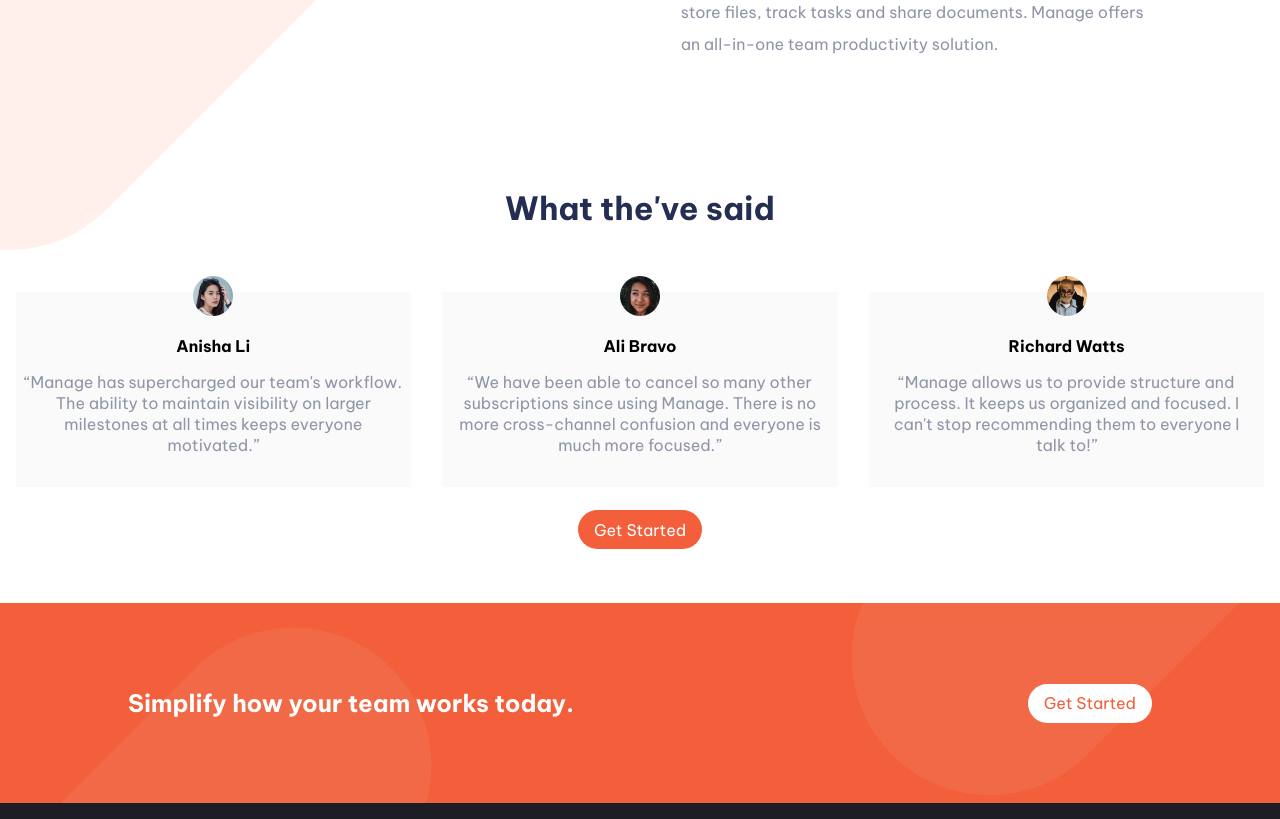
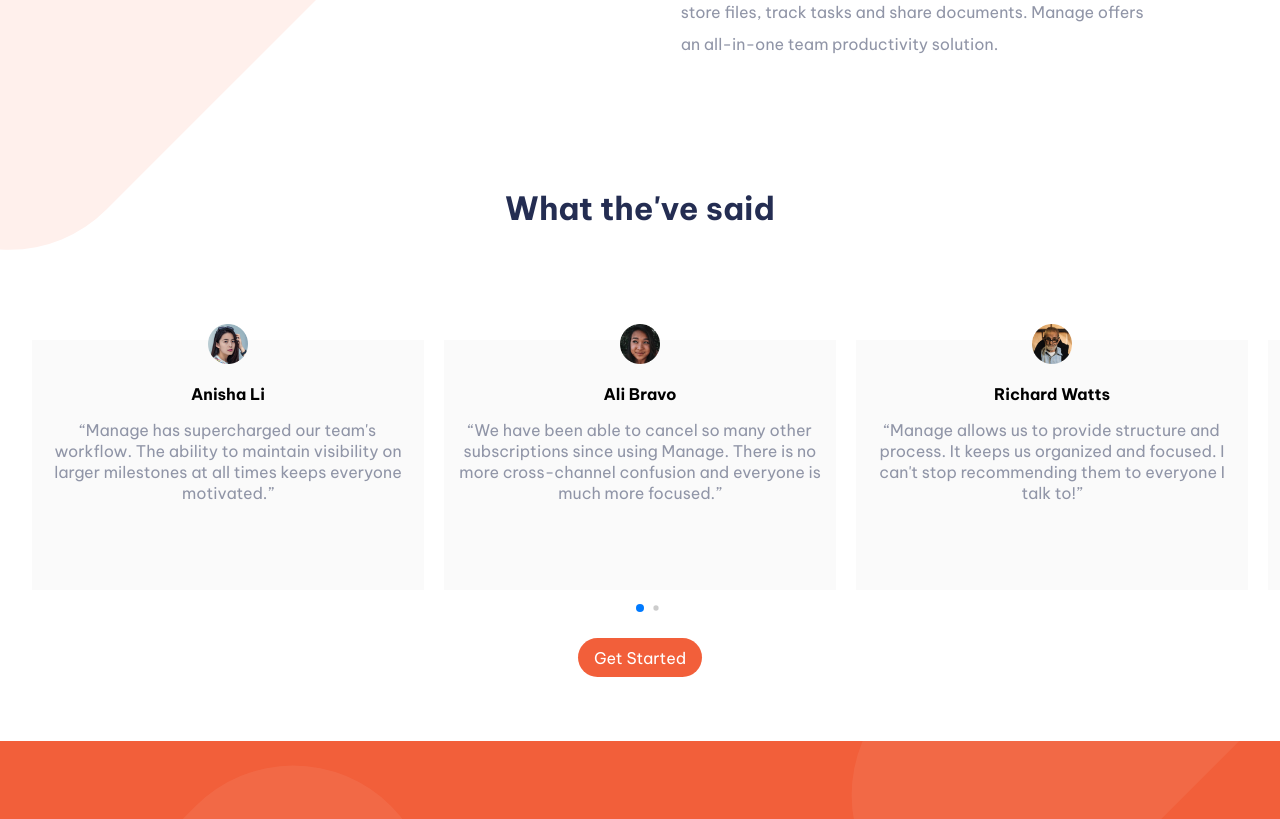
Before and after one commit to Mitchellakr/manage-landing-page, a plain HTML site: page index.html in a window 1280 px wide. Shown: the part 1160-1979 px from the top of the page. Drawn offline with nearby package versions, Linux system fonts and the light colour scheme.

Commit message:
made the swiper cdn work

```diff
--- a/css/style.scss
+++ b/css/style.scss
@@ -225,6 +225,10 @@ header {
 // this is the comment section
 
 .comment {
+    display: flex;
+    flex-direction: column;
+    gap: 1em;
+    align-items: center;
     text-align: center;
     padding-bottom: 2em;
 
@@ -234,17 +238,19 @@ header {
         color: var(--dark-blue);
     }
 
-    .users {
-        display: grid;
-        grid-template-columns: repeat(3, 1fr);
-        gap: 2em;
-        margin: 0 1em;
+    .swiper {
+        width: 100%;
+        padding: 2em;
+    }
 
-        .user-card {
+
+    .swiper-wrapper {
+        // height: 100%;
+
+        .swiper-slide {
             background-color: var(--light-grey);
             padding: .5em;
-            padding-bottom: 2em;
-            margin-bottom: 2em;
+            height: 250px;
 
 
             img {
@@ -470,13 +476,6 @@ footer {
         align-items: center;
     }
 
-    .comment .users {
-        display: grid;
-        grid-template-columns: repeat(1, 1fr);
-        gap: 1em;
-        text-align: center;
-    }
-
     .second-section .container .info .left-info {
         text-align: center;
     }
--- a/index.html
+++ b/index.html
@@ -15,6 +15,7 @@
     <title>manage-landing-page-master</title>
 </head>
 <body>
+
 
     <!-- this is the header section -->
 
@@ -99,22 +100,31 @@
 
     <section class="comment">
         <h1>What the've said</h1>
-        <div class="users">
-            <div class="user-card">
+        <div class="swiper">
+            <div class="swiper-wrapper">
+            <div class="swiper-slide">
                 <img src="images/avatar-anisha.png">
                 <h4>Anisha Li</h4>
                 <p>“Manage has supercharged our team's workflow. The ability to maintain visibility on larger milestones at all times keeps everyone motivated.”</p>
             </div>
-            <div class="user-card">
+            <div class="swiper-slide">
                 <img src="images/avatar-ali.png">
                 <h4>Ali Bravo</h4>
                 <p>“We have been able to cancel so many other subscriptions since using Manage. There is no more cross-channel confusion and everyone is much more focused.”</p>
             </div>
-            <div class="user-card">
+            <div class="swiper-slide">
                 <img src="images/avatar-richard.png">
                 <h4>Richard Watts</h4>
                 <p>“Manage allows us to provide structure and process. It keeps us organized and focused. I can't stop recommending them to everyone I talk to!”</p>
             </div>
+            <div class="swiper-slide">
+                <img src="images/avatar-shanai.png">
+                <h4>Shanai Gough</h4>
+                <p>“Their software allows us to track, manage and collaborate on our projects from anywhere. It keeps the whole team in-sync without being intrusive.”</p>
+            </div>
+
+        </div>
+        <div class="swiper-pagination"></div>
         </div>
         <a href="#" class="primary-btn">Get Started</a>
     </section>
--- a/main.js
+++ b/main.js
@@ -40,25 +40,30 @@ menu.addEventListener("click", () => {
 })
 
 
-const swiper = new Swiper('.swiper', {
+//
+const swiper = new Swiper(".swiper", {
     // Optional parameters
-
-    // direction: 'vertical',
-    loop: true,
-
+    slidesPerView: 3,
+    spaceBetween: 20,
     // If we need pagination
     pagination: {
-        el: '.swiper-pagination',
+        el: ".swiper-pagination",
+        dynamicBullets: true,
     },
 
-    // Navigation arrows
-    navigation: {
-        nextEl: '.swiper-button-next',
-        prevEl: '.swiper-button-prev',
-    },
-
-    // And if we need scrollbar
-    scrollbar: {
-        el: '.swiper-scrollbar',
+    breakpoints: {
+        // when window width is = 0px
+        0: {
+            slidesPerView: 1,
+            spaceBetween: 20,
+        },
+        768: {
+            slidesPerView: 2,
+            spaceBetween: 20,
+        },
+        1200: {
+            slidesPerView: 3,
+            spaceBetween: 20,
+        }
     },
 });
```
Also changed, not shown: css/style.css, 1 other file.
